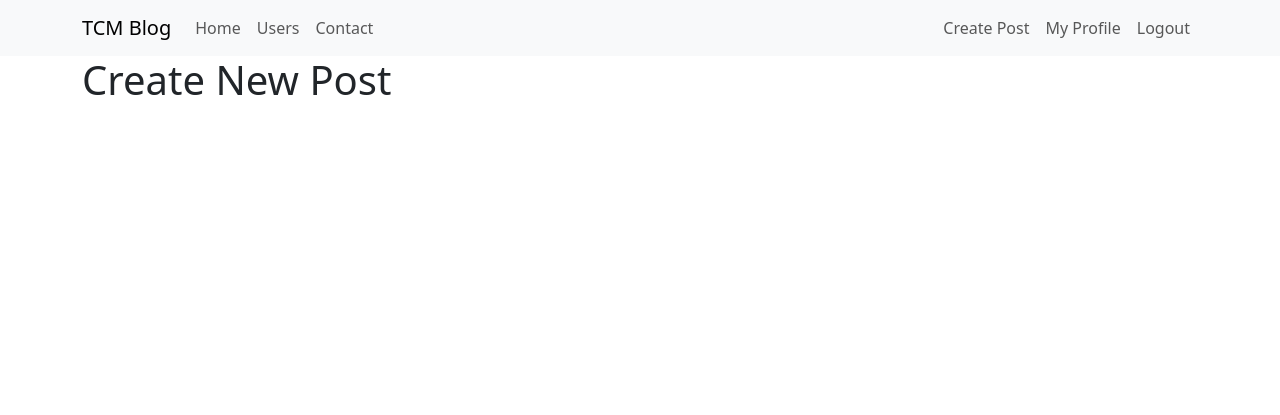
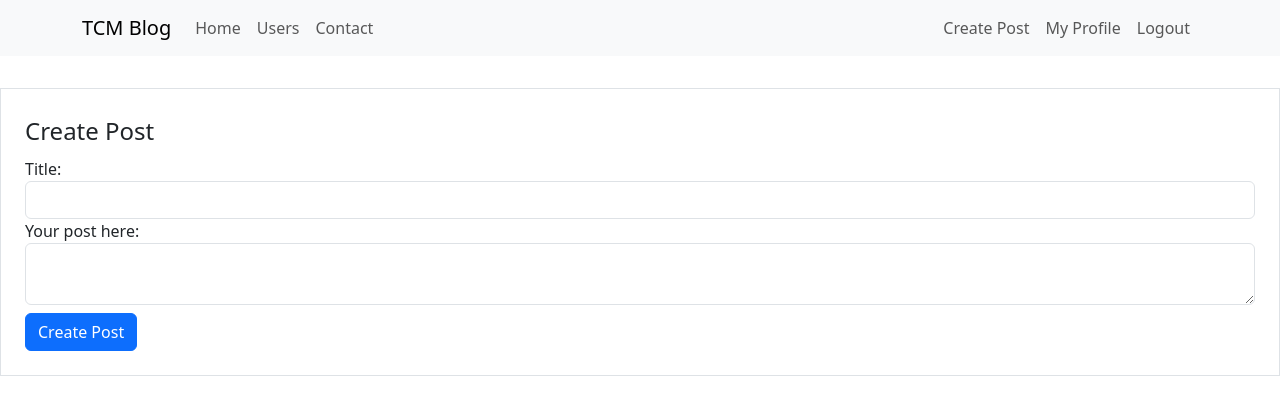
Before and after one commit to tiagocazali/My_Blog_Flask_Site_Project, a Flask app: page /post/create in a window 1280 px wide. Shown: the top 415 px of the page. Run offline with Flask 3, Linux system fonts and the light colour scheme; the visitor is signed in with stand-in values (Sample User, id 1); some libraries are stand-ins or nearby versions.

Commit message:
Create Post - OK - Function, route and form Created.

```diff
--- a/myblog/forms.py
+++ b/myblog/forms.py
@@ -1,7 +1,7 @@
 from tkinter.font import BOLD
 from flask_wtf import FlaskForm
 from flask_wtf.file import FileField, FileAllowed
-from wtforms import StringField, PasswordField, SubmitField, BooleanField
+from wtforms import StringField, PasswordField, SubmitField, BooleanField, TextAreaField
 from wtforms.validators import DataRequired, Length, Email, EqualTo, ValidationError
 from myblog.models import User
 from flask_login import current_user
@@ -56,3 +56,9 @@ class FormEditProfile(FlaskForm):
             username_exist = User.query.filter_by(username=username.data).first()
             if username_exist:
                 raise ValidationError("Username already exist in Database.Use another Username")
+
+
+class FormCreatePost(FlaskForm):
+    title = StringField("Title: ", validators=[DataRequired(), Length(2,150)] )
+    body = TextAreaField("Your post here:")
+    button_create_post = SubmitField("Create Post")
--- a/myblog/routes.py
+++ b/myblog/routes.py
@@ -1,8 +1,8 @@
 from flask import render_template, redirect, url_for, flash, request
 from wtforms import EmailField
 from myblog import app, database, bcrypt
-from myblog.forms import FormCreateAccount, FormLogin, FormEditProfile
-from myblog.models import User
+from myblog.forms import FormCreateAccount, FormLogin, FormEditProfile, FormCreatePost
+from myblog.models import User, Post
 from flask_login import login_user, logout_user, current_user, login_required
 from PIL import Image
 import secrets
@@ -42,7 +42,7 @@ def login():
             else:
                 return redirect(url_for("home"))
         else:
-            flash(f"Login Error! - Incorrect e-mail or password", "alert-danger")
+            flash("Login Error! - Incorrect e-mail or password", "alert-danger")
 
 
     if form_createAccount.validate_on_submit() and "button_submit_create_account" in request.form:
@@ -127,7 +127,18 @@ def update_courses_list(form):
     return ';'.join(courses_list)
 
 
-@app.route("/post/create")
+@app.route("/post/create", methods=["GET", "POST"])
 @login_required
 def create_post():
-    return render_template("create_post.html")
+
+    form_create_post = FormCreatePost()
+
+    if form_create_post.validate_on_submit():
+        with app.app_context():
+            post = Post(title=form_create_post.title.data, body=form_create_post.body.data, user_ID=current_user.id )
+            database.session.add(post)
+            database.session.commit()
+            flash("Post Created!", "alert-success")
+            return redirect( url_for('home') )
+
+    return render_template("create_post.html", form_create_post=form_create_post)
--- a/myblog/templates/create_post.html
+++ b/myblog/templates/create_post.html
@@ -1,8 +1,62 @@
-{% extends "base.html" %}
+{% extends "base.html" %} {% block body %}
+<div0 class="container">
 
-    {% block body %}
-        <div class="container">
-            <h1> Create New Post</h1>
+    <div1 class="row">
 
-        </div>
-    {% endblock %}
+        <div2 class="col">
+            <form method="post" , action="" , class="border p-4 mt-2">
+                {{ form_create_post.csrf_token }}
+                <legend>Create Post</legend>
+
+                <fieldset>
+
+                    <!-- Title -->
+                    <div3 class="form-group">
+                        {{ form_create_post.title.label(class="form-control-label") }}
+
+                        <!-- Check for invalid title -->
+                        {% if form_create_post.title.errors %}
+                            {{ form_create_post.title(class="form-control is-invalid") }}
+                            <div class="invalid-feedback">
+                                {% for error in form_create_post.title.errors %}
+                                    {{ error }}
+                                {% endfor %}
+                            </div>
+
+                        {% else %}
+                            {{ form_create_post.title(class="form-control") }}
+
+                        {% endif %}
+                    </div3>
+
+                    <!-- Body -->
+                    <div4 class="form-group">
+                        {{ form_create_post.body.label(class="form-control-label") }}
+
+                        <!-- Check for invalid body -->
+                        {% if form_create_post.body.errors %}
+                            {{ form_create_post.body(class="form-control is-invalid") }}
+                            <div class="invalid-feedback">
+                                {% for error in form_create_post.body.errors %}
+                                    {{ error }}
+                                {% endfor %}
+                            </div>
+
+                        {% else %}
+                            {{ form_create_post.body(class="form-control") }}
+
+                        {% endif %}
+                    </div4>
+                </fieldset>
+
+                <!-- Button Save -->
+                {{ form_create_post.button_create_post(class="btn btn-primary mt-2") }}
+
+            </form>
+
+        </div2>
+
+    </div1>
+
+</div0>
+{% endblock %}
```
Also changed, not shown: myblog/models.py (line endings or trailing spaces).
